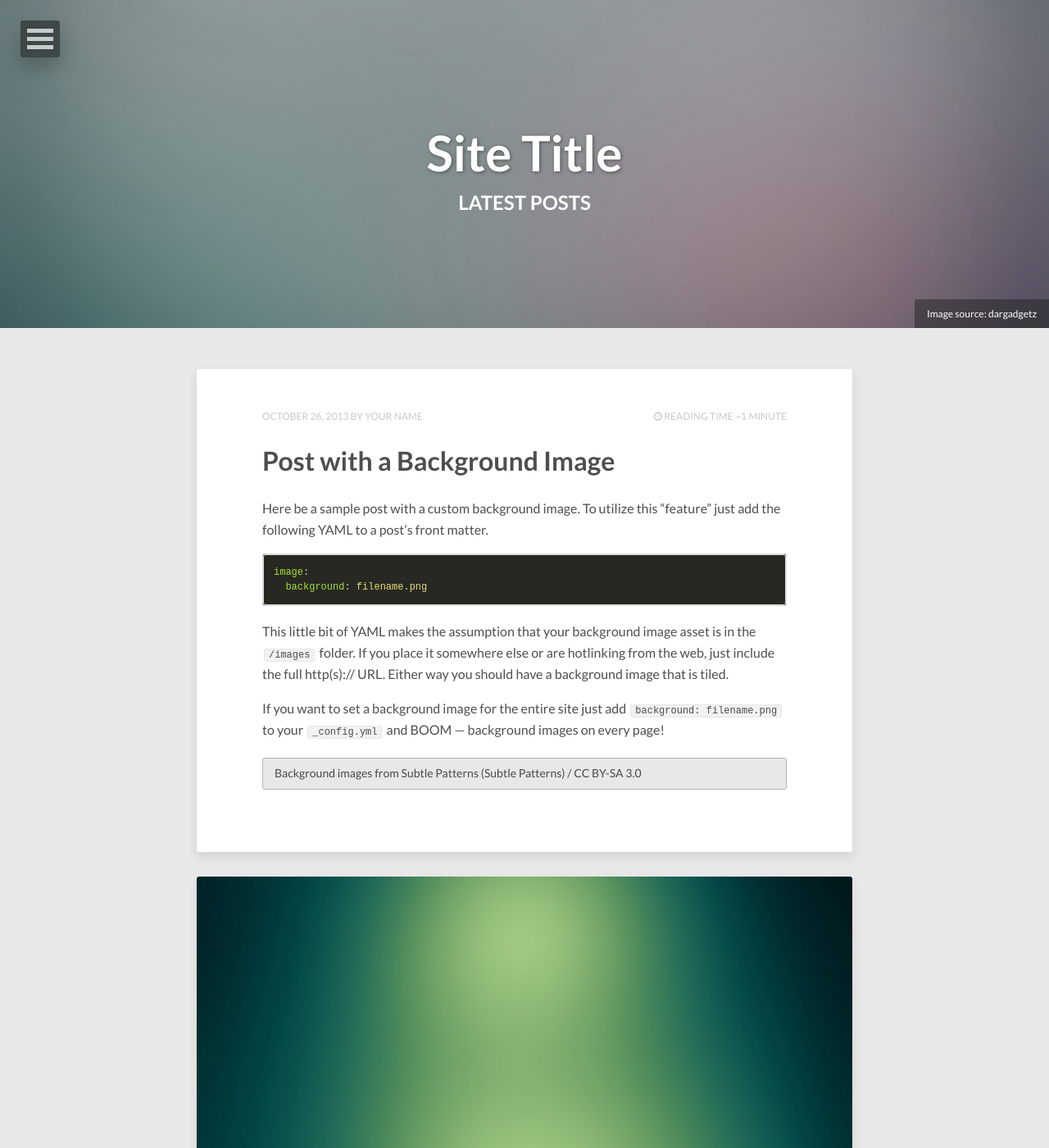
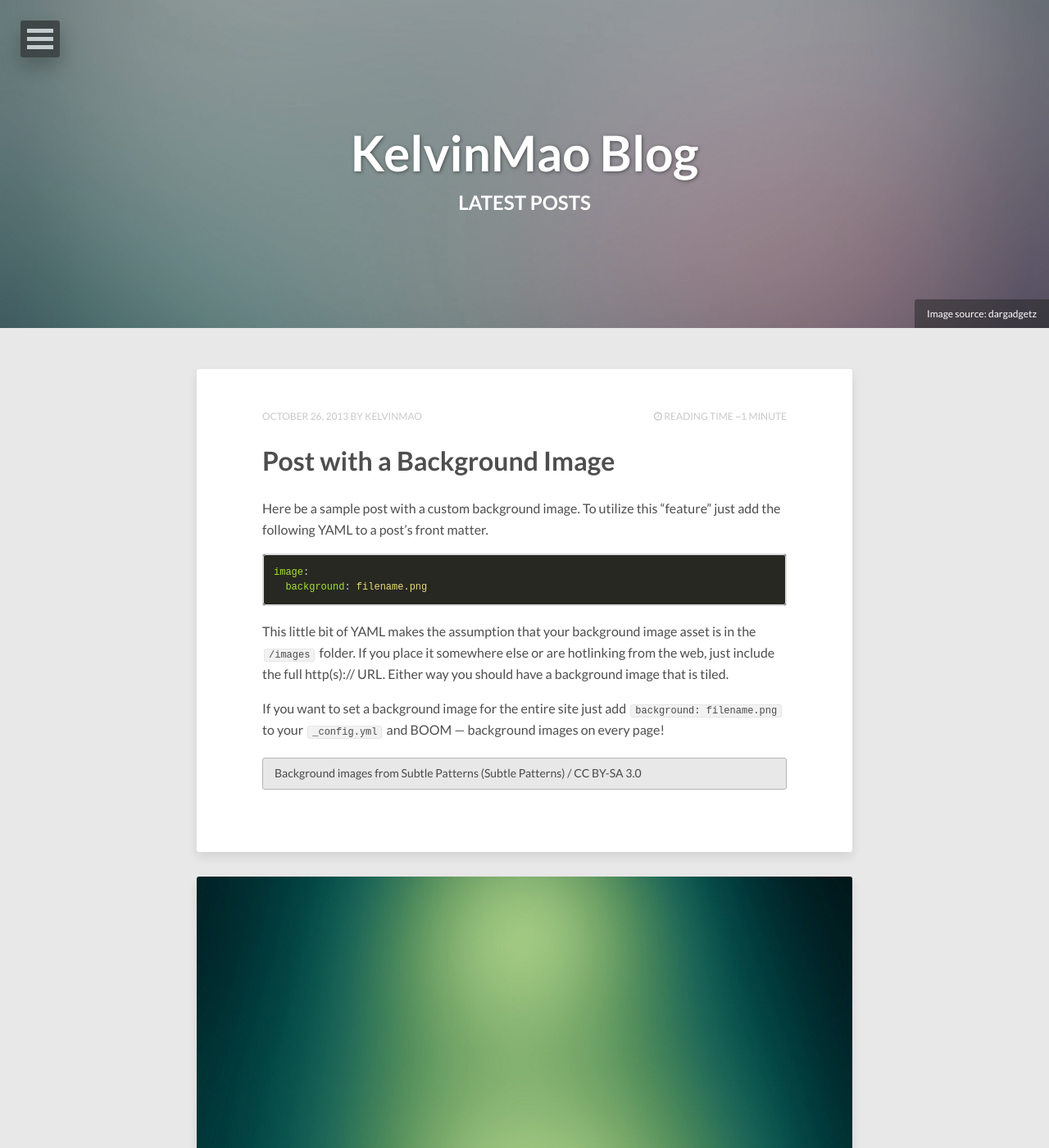
Before and after one commit to Kelvinmao/kelvinmao.github.io, a Jekyll site: the page built from index.html, in a window 1280 px wide and 1400 px high. Shown: the whole window at 82% size. Built offline with Jekyll 4.4.1, drawn with Linux system fonts in a browser that asks for light colours; nearby versions of some CDN libraries; the list of posts is cut into pages by our own code; some of the changed text lies outside the part shown.

Commit message:
2016-08-14

```diff
--- a/_config.yml
+++ b/_config.yml
@@ -1,5 +1,5 @@
-title:            Site Title
-description:      Describe your website here.
+title:            KelvinMao Blog
+description:      Don't be evil
 disqus_shortname:
 reading_time:     true
 words_per_minute: 200
@@ -9,14 +9,14 @@ url:
 
 # Owner/author information
 owner:
-  name:           Your Name
+  name:           KelvinMao
   avatar:         avatar.jpg
-  bio:            "Your bio goes here. It shouldn't be super long but a good sentence or two should suffice."
-  email:          you@email.com
+  bio:            stay hungry,stay foolish
+  email:          kelvinmao7@gmail.com
   # Social networking links used in footer. Update and remove as you like.
   twitter:
   facebook:
-  github:
+  github:         kelvinmao
   stackexchange:
   linkedin:
   instagram:
```
Also changed, not shown: images/avatar.jpg.
